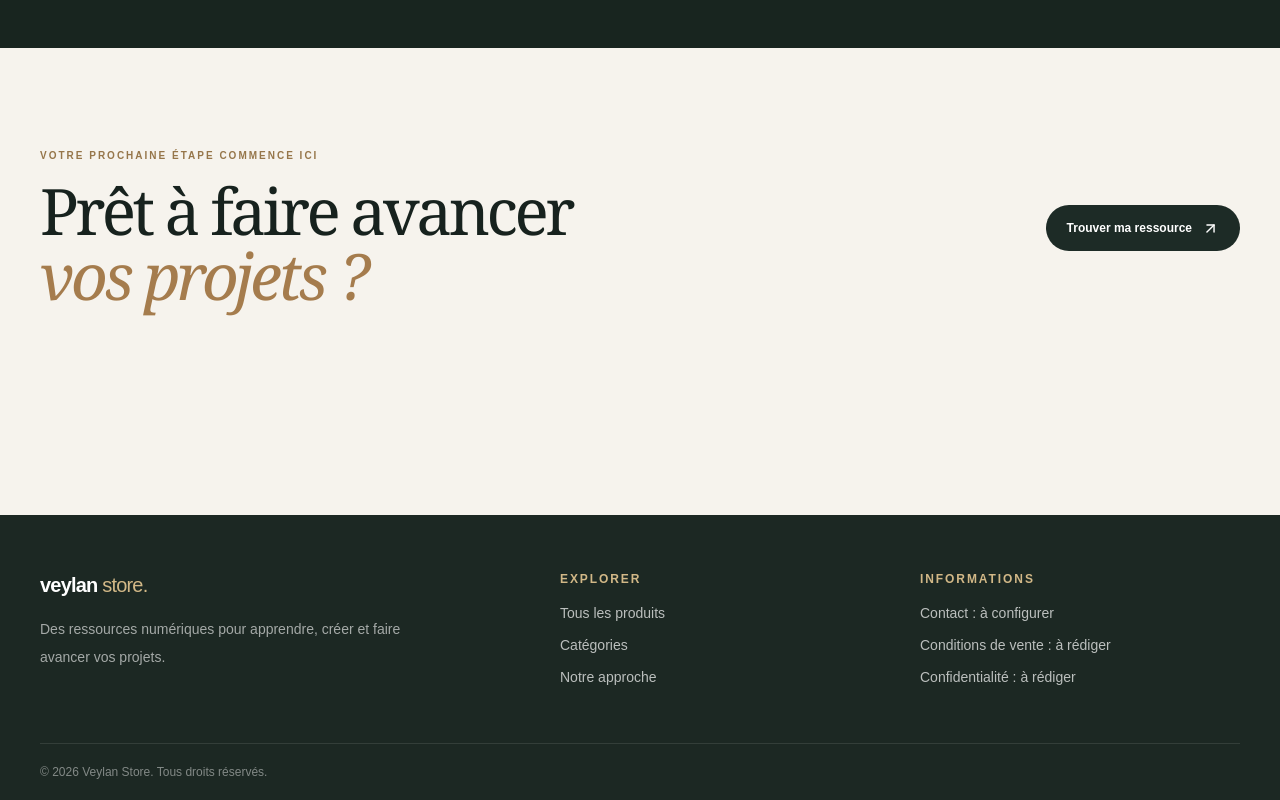
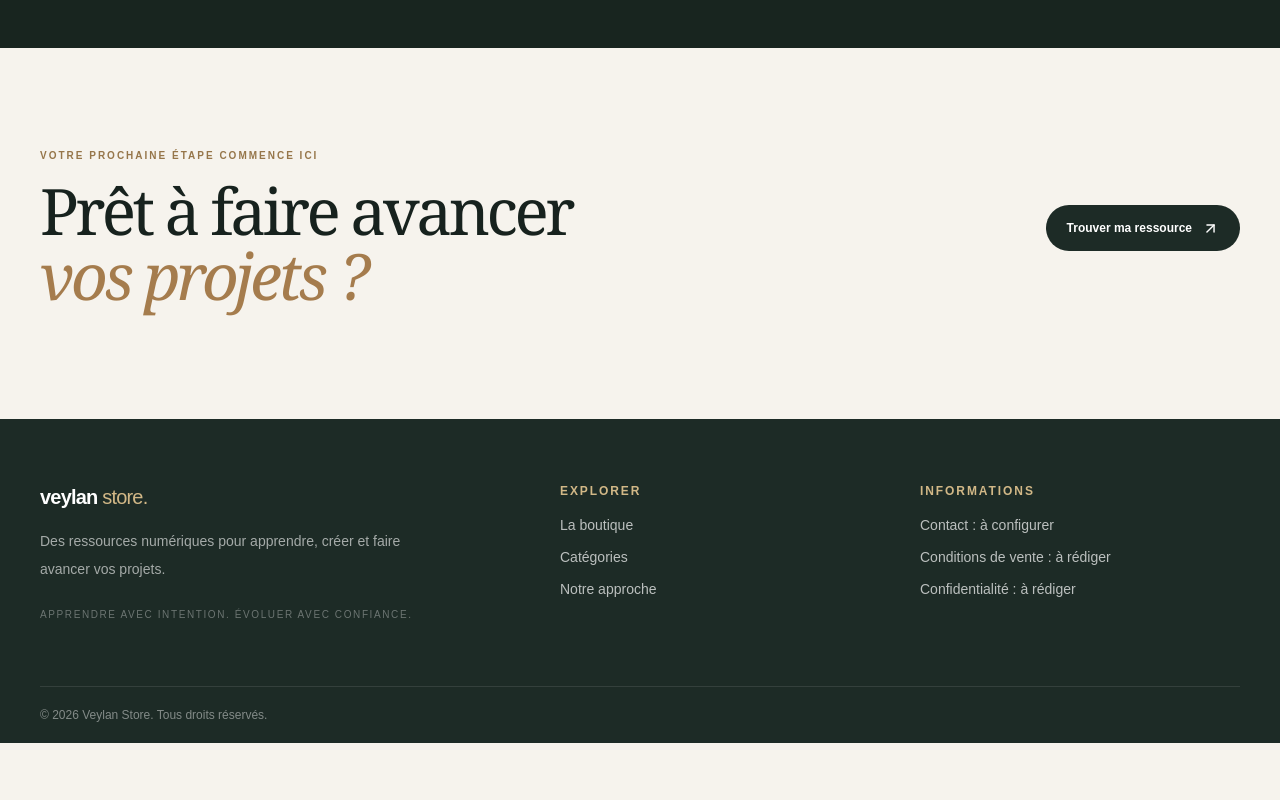
Before and after one commit to DVN1017/veylan-store, a Next.js app: page / in a window 1280 px wide. Shown: the part 2819-3619 px from the top of the page. After the commit the page ends 3562 px from the top, so only its background shows below. Built offline with nearby package versions, Linux system fonts and the light colour scheme; no server answers.

Commit message:
feat: update footer links to dedicated store routes

```diff
--- a/src/components/site-footer.tsx
+++ b/src/components/site-footer.tsx
@@ -1,31 +1,12 @@
 import Link from "next/link";
 
 export function SiteFooter() {
-  return (
-    <footer className="mt-24 bg-[#1c2823] text-white">
-      <div className="container grid gap-10 py-14 md:grid-cols-[1.5fr_1fr_1fr]">
-        <div>
-          <Link href="/" className="text-xl font-semibold tracking-[-.04em]">veylan <span className="font-normal text-[#d2b887]">store.</span></Link>
-          <p className="mt-4 max-w-sm text-sm leading-7 text-white/60">Des ressources numériques pour apprendre, créer et faire avancer vos projets.</p>
-        </div>
-        <div>
-          <p className="mb-4 text-xs font-semibold uppercase tracking-[.16em] text-[#d2b887]">Explorer</p>
-          <div className="flex flex-col gap-3 text-sm text-white/70">
-            <Link href="/#boutique">Tous les produits</Link>
-            <Link href="/#categories">Catégories</Link>
-            <Link href="/#apropos">Notre approche</Link>
-          </div>
-        </div>
-        <div>
-          <p className="mb-4 text-xs font-semibold uppercase tracking-[.16em] text-[#d2b887]">Informations</p>
-          <div className="flex flex-col gap-3 text-sm text-white/70">
-            <span>Contact : à configurer</span>
-            <span>Conditions de vente : à rédiger</span>
-            <span>Confidentialité : à rédiger</span>
-          </div>
-        </div>
-      </div>
-      <div className="container border-t border-white/10 py-5 text-xs text-white/45">© {new Date().getFullYear()} Veylan Store. Tous droits réservés.</div>
-    </footer>
-  );
+  return <footer className="site-footer">
+    <div className="container grid gap-10 py-16 md:grid-cols-[1.5fr_1fr_1fr]">
+      <div><Link href="/" className="text-xl font-semibold tracking-[-.04em]">veylan <span className="font-normal text-[#d2b887]">store.</span></Link><p className="mt-4 max-w-sm text-sm leading-7 text-white/60">Des ressources numériques pour apprendre, créer et faire avancer vos projets.</p><p className="mt-6 text-[10px] uppercase tracking-[.16em] text-white/35">Apprendre avec intention. Évoluer avec confiance.</p></div>
+      <div><p className="mb-4 text-xs font-semibold uppercase tracking-[.16em] text-[#d2b887]">Explorer</p><div className="flex flex-col gap-3 text-sm text-white/70"><Link href="/boutique">La boutique</Link><Link href="/categories">Catégories</Link><Link href="/a-propos">Notre approche</Link></div></div>
+      <div><p className="mb-4 text-xs font-semibold uppercase tracking-[.16em] text-[#d2b887]">Informations</p><div className="flex flex-col gap-3 text-sm text-white/70"><span>Contact : à configurer</span><span>Conditions de vente : à rédiger</span><span>Confidentialité : à rédiger</span></div></div>
+    </div>
+    <div className="container border-t border-white/10 py-5 text-xs text-white/45">© {new Date().getFullYear()} Veylan Store. Tous droits réservés.</div>
+  </footer>;
 }
```
